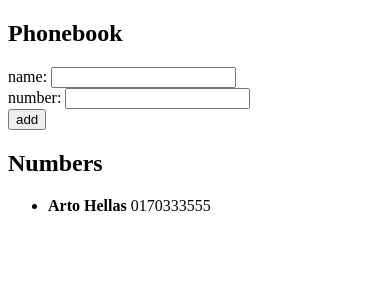
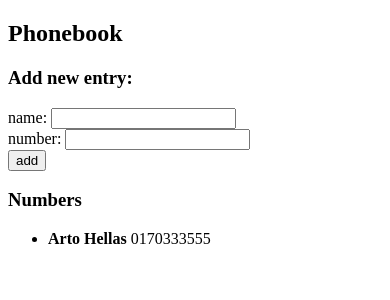
Before and after one commit to LBeul/fullstackopen, a React (Create React App) app in the folder part2/phonebook/: page / in a window 390 px wide. Shown: the top 300 px of the page. Built offline with nearby package versions, Linux system fonts and the light colour scheme.

Commit message:
2.10: The Phonebook Step5

```diff
--- a/part2/phonebook/src/App.js
+++ b/part2/phonebook/src/App.js
@@ -1,4 +1,7 @@
 import React, { useState } from "react";
+
+import EntryForm from "./Components/EntryForm";
+import ListOfEntries from "./Components/ListOfEntries";
 
 const App = () => {
   // Initilaize the component's state
@@ -57,27 +60,14 @@ const App = () => {
   return (
     <>
       <h2>Phonebook</h2>
-      <form>
-        <div>
-          name: <input value={newName} onChange={handleNameChange} />
-        </div>
-        <div>
-          number: <input value={newNumber} onChange={handleNumberChange} />
-        </div>
-        <div>
-          <button type="submit" onClick={handleFormSubmit}>
-            add
-          </button>
-        </div>
-      </form>
-      <h2>Numbers</h2>
-      <ul>
-        {persons.map(person => (
-          <li key={person.name}>
-            <strong>{person.name}</strong> {person.number}
-          </li>
-        ))}
-      </ul>
+      <EntryForm
+        nameValue={newName}
+        nameChangeHandler={handleNameChange}
+        numberValue={newNumber}
+        numberChangeHandler={handleNumberChange}
+        submitHandler={handleFormSubmit}
+      />
+      <ListOfEntries list={persons} />
     </>
   );
 };
--- /dev/null
+++ b/part2/phonebook/src/Components/EntryForm.js
@@ -0,0 +1,29 @@
+import React from "react";
+
+const EntryForm = props => {
+  return (
+    <>
+      <h3>Add new entry:</h3>
+      <form>
+        <div>
+          name:{" "}
+          <input value={props.nameValue} onChange={props.nameChangeHandler} />
+        </div>
+        <div>
+          number:{" "}
+          <input
+            value={props.numberValue}
+            onChange={props.numberChangeHandler}
+          />
+        </div>
+        <div>
+          <button type="submit" onClick={props.submitHandler}>
+            add
+          </button>
+        </div>
+      </form>
+    </>
+  );
+};
+
+export default EntryForm;
--- /dev/null
+++ b/part2/phonebook/src/Components/ListOfEntries.js
@@ -0,0 +1,18 @@
+import React from "react";
+
+const ListOfEntries = ({ list }) => {
+  return (
+    <>
+      <h3>Numbers</h3>
+      <ul>
+        {list.map(item => (
+          <li key={item.name}>
+            <strong>{item.name}</strong> {item.number}
+          </li>
+        ))}
+      </ul>
+    </>
+  );
+};
+
+export default ListOfEntries;
```
